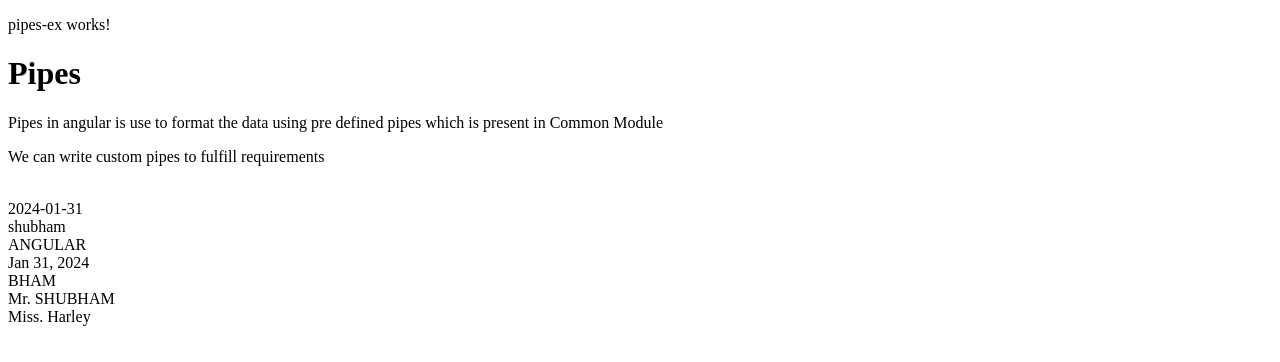
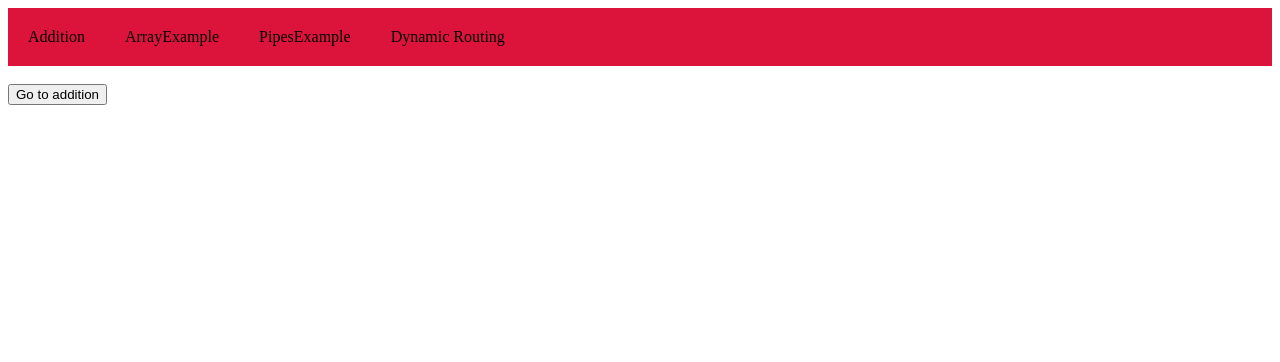
Before and after one commit to Shubhamhushe1/angularapp, an Angular app: page /dynamicrouting in a window 1280 px wide. Before the commit this address led to /. Shown: the top 362 px of the page. Built offline with nearby package versions, Linux system fonts and the light colour scheme.

Commit message:
dynamic routing

```diff
--- a/src/app/app.component.css
+++ b/src/app/app.component.css
@@ -0,0 +1,15 @@
+nav{
+
+    background-color: crimson;
+}
+
+a{
+    text-decoration: none;
+    display: inline-block;
+    padding: 20px;
+    color: black;
+}
+a:hover{
+
+    background-color: brown;
+}
--- a/src/app/app.component.html
+++ b/src/app/app.component.html
@@ -1,2 +1,15 @@
-<h1>Hello Angular</h1>
-<p>Welcome to your first angular app</p>
+<nav>
+
+<a href=addition>Addition</a>
+
+<a href=array-ex>ArrayExample</a>
+
+<a href=pipes-ex>PipesExample</a>
+
+<a href=dynamicrouting>Dynamic Routing</a>
+
+</nav>
+
+<br>
+
+<router-outlet></router-outlet>
--- a/src/app/app.routes.ts
+++ b/src/app/app.routes.ts
@@ -1,3 +1,17 @@
 import { Routes } from '@angular/router';
+import { AdditionComponent } from './addition/addition.component';
+import { ArrayExComponent } from './array-ex/array-ex.component';
+import { PipesExComponent } from './pipes-ex/pipes-ex.component';
+import { DynamicroutingComponent } from './dynamicrouting/dynamicrouting.component';
 
-export const routes: Routes = [];
+export const routes: Routes = [
+
+
+{path: 'addition', component:AdditionComponent},
+
+{path: 'array-ex', component:ArrayExComponent},
+
+{path: 'pipes-ex', component:PipesExComponent},
+
+{ path : 'dynamicrouting', component:DynamicroutingComponent}
+];
--- /dev/null
+++ b/src/app/dynamicrouting/dynamicrouting.component.html
@@ -0,0 +1 @@
+<button (click)="show()">Go to addition</button>
--- /dev/null
+++ b/src/app/dynamicrouting/dynamicrouting.component.ts
@@ -0,0 +1,22 @@
+import { Component } from '@angular/core';
+import { Router } from '@angular/router';
+
+@Component({
+  selector: 'app-dynamicrouting',
+  standalone: true,
+  imports: [],
+  templateUrl: './dynamicrouting.component.html',
+  styleUrl: './dynamicrouting.component.css'
+})
+export class DynamicroutingComponent {
+constructor(private router: Router) {
+
+
+
+}
+
+show(){
+  this.router.navigate(['addition'])
+}
+
+}
--- a/src/index.html
+++ b/src/index.html
@@ -12,7 +12,8 @@
   <!-- <app-addition> </app-addition>  We have to mention or write selector name as tag here  -->
 
   <!-- <app-array-ex> </app-array-ex> -->
-  <app-pipes-ex> </app-pipes-ex>
+  <!-- <app-pipes-ex> </app-pipes-ex> -->
+  <app-root> </app-root>
 
 </body>
 </html>
--- a/src/main.ts
+++ b/src/main.ts
@@ -5,5 +5,5 @@ import { AdditionComponent } from './app/addition/addition.component';
 import { ArrayExComponent } from './app/array-ex/array-ex.component';
 import { PipesExComponent } from './app/pipes-ex/pipes-ex.component';
 
-bootstrapApplication(PipesExComponent, appConfig)   // => We have to mention that the component name we want to run
+bootstrapApplication(AppComponent, appConfig)   // => We have to mention that the component name we want to run
   .catch((err) => console.error(err));
```
Also changed, not shown: src/app/dynamicrouting/dynamicrouting.component.css (added), 1 other file (tests, documents, lock files or other folders).
